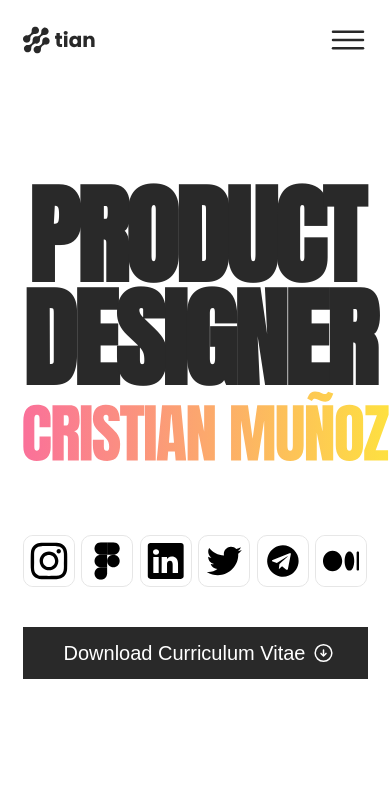
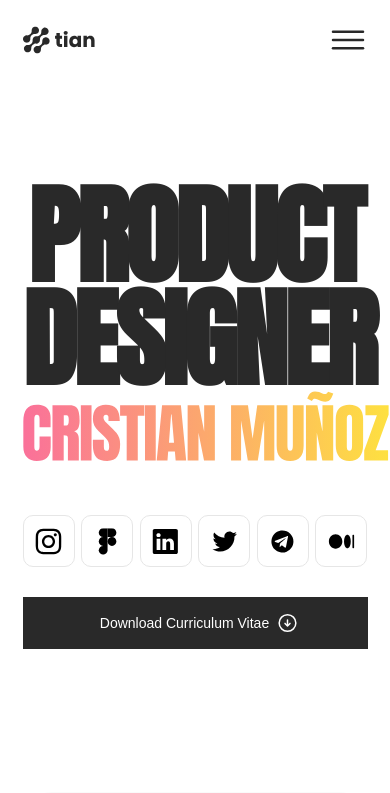
Before and after one commit to cocode305/tian, a plain HTML site: page index.htm in a window 390 px wide. Shown: the top 793 px of the page. Drawn offline with Linux system fonts and the light colour scheme.

Commit message:
Made changes to the authors' name, social icons, and hero cta text size

```diff
--- a/style.css
+++ b/style.css
@@ -784,16 +784,31 @@ footer {
     }
 
     .hero-heading {
-        font-size: 10rem;
+        font-size: 9rem;
         text-align: center;
     }
 
     .designer-name {
         width: 100%;
+        margin: 0 auto;
     }
 
     .author-name {
         width: 100%;
+    }
+
+    .social-handles {
+        margin-top: 50px;
+    }
+
+    .social-icons {
+        width: 35px;
+        height: 37px;
+    }
+
+    .hero-cta {
+        font-size: 0.875rem;
+        margin-top: 30px;
     }
 
     .hero-content .middle, .hero-content .right {
```
